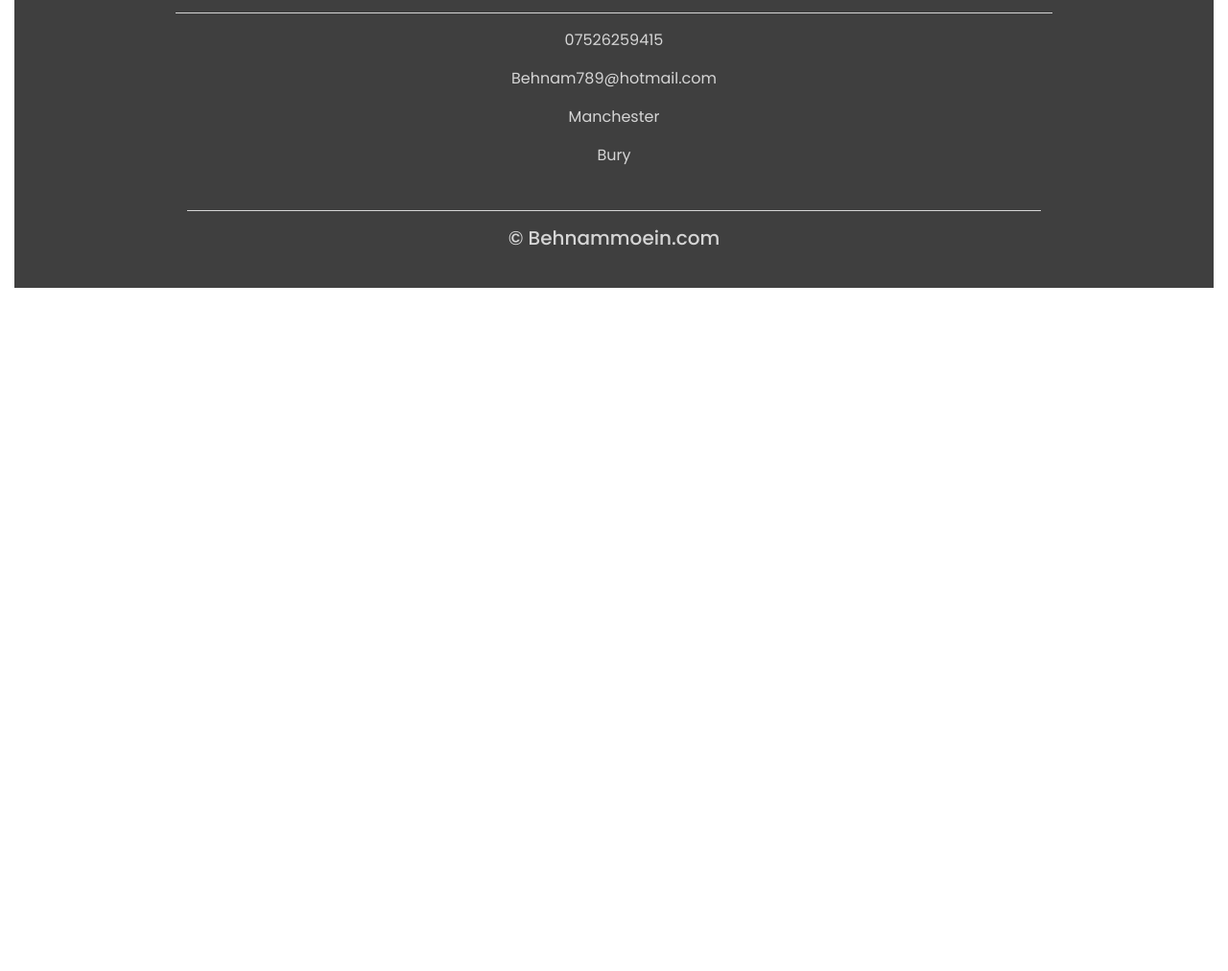
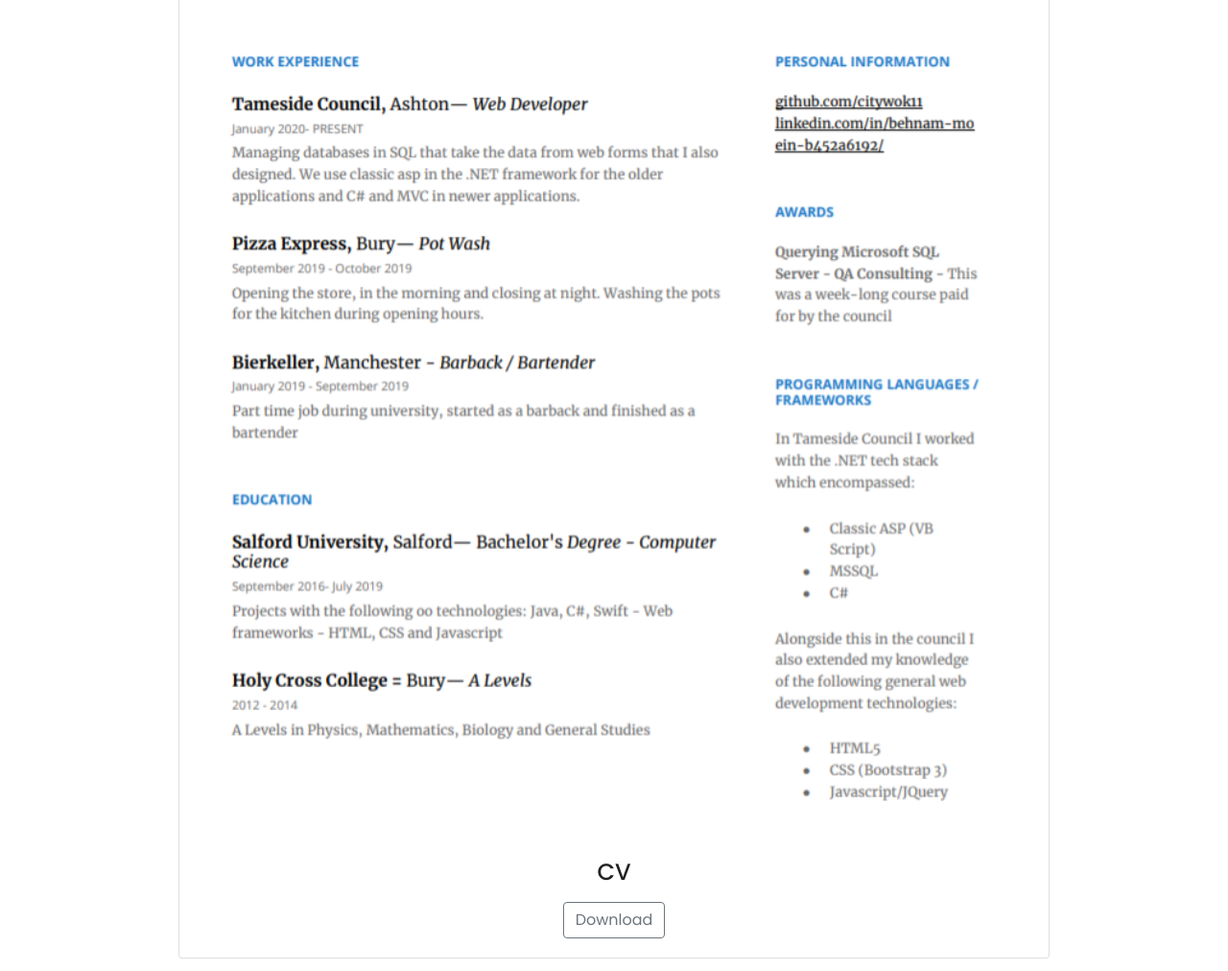
Before and after one commit to citywok11/portfolio-16-09, a plain HTML site: page index.html in a window 1280 px wide. Shown: the part 1624-2636 px from the top of the page at 96% size. Before the commit the page ends 1924 px from the top, so only its background shows below. Drawn offline with nearby package versions, Linux system fonts and the light colour scheme.

Commit message:
Add files via upload

```diff
--- a/index.html
+++ b/index.html
@@ -95,6 +95,24 @@
 	</div>
 </div>
 </div>
+<hr>
+<div class="container-fluid padding">
+	<div class="row padding">
+		<div class="row welcome text-center">
+
+		<div class="col">
+			<div class="card">
+				<img class="card-img-top" src="img/BehnamCV.PNG">
+				<div class="card-body">
+					<h4 class="card-title">CV</h4>
+					<p class="card-text"> </p>
+					<a href="behnamCV.pdf" class="btn btn-outline-secondary">Download</a>
+				</div>
+			</div>
+		</div>
+		</div>
+	</div>
+</div>
 
 
 <!--- Connect -->
```
Also changed, not shown: img/BehnamCV.PNG (added), 1 other file.
